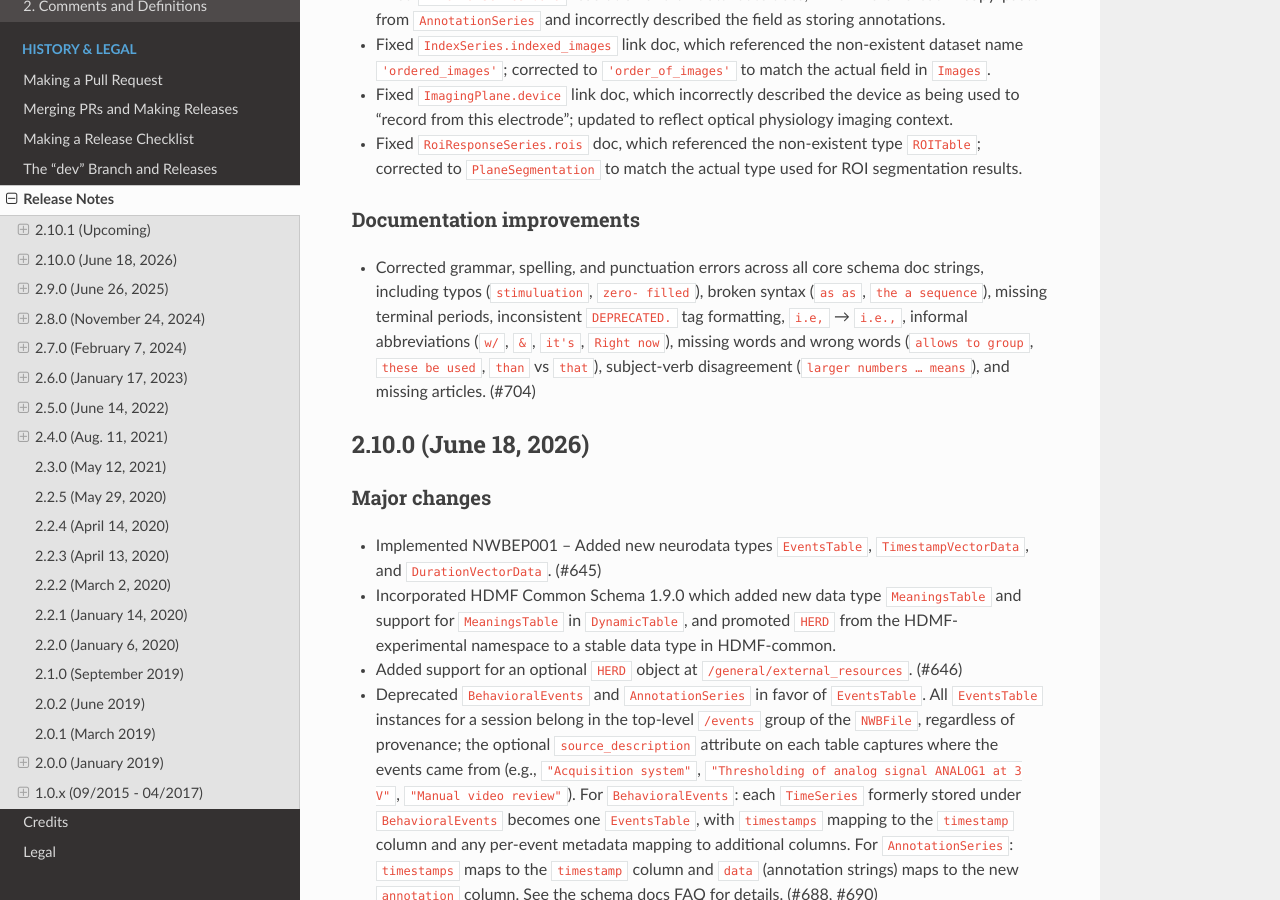
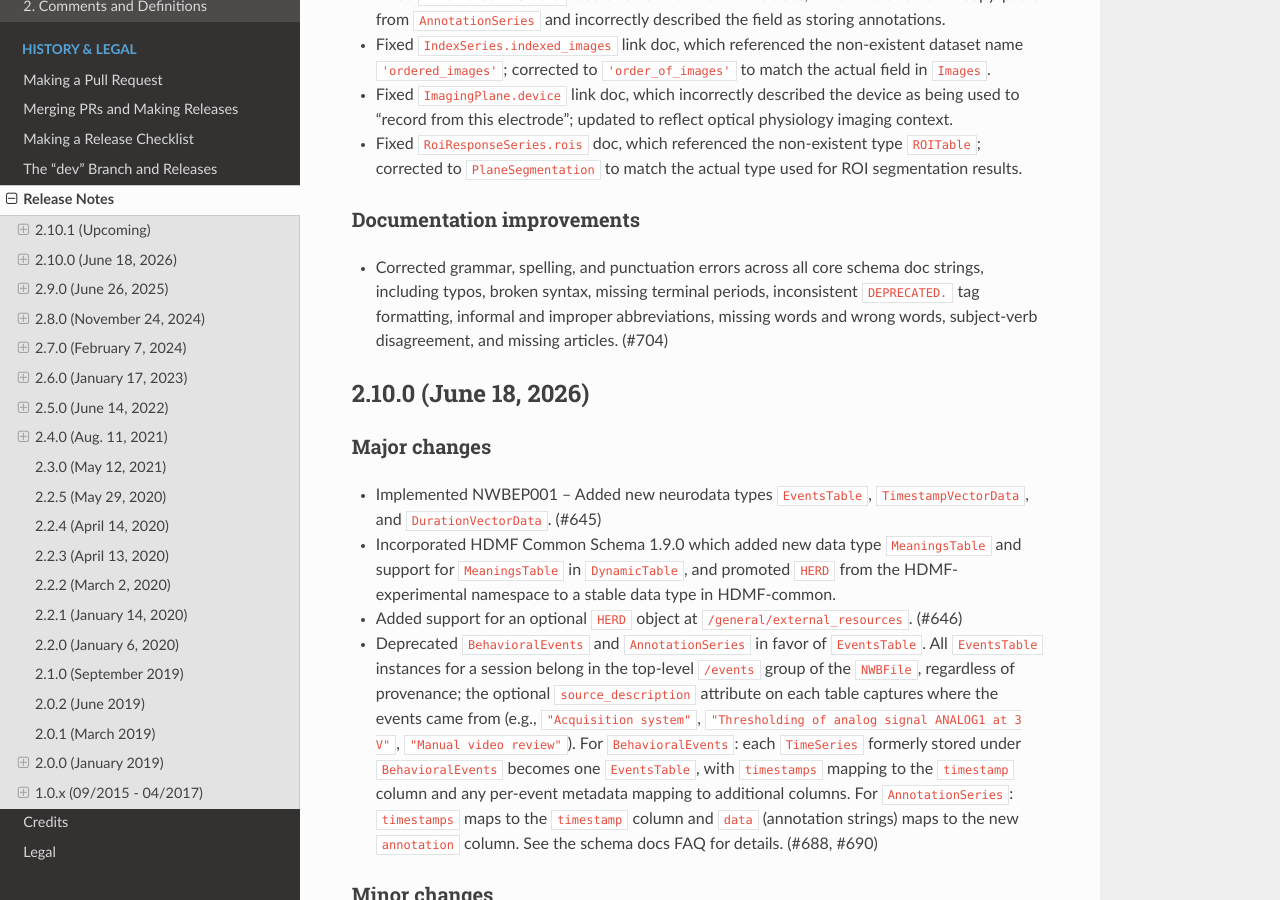
Before and after one commit to NeurodataWithoutBorders/nwb-schema, a Sphinx documentation site: the page built from docs/format/source/format_release_notes.rst, in a window 1280 px wide and 900 px high, scrolled down 333 px. Built offline with Sphinx 7.4.7 and the Read the Docs theme 3.1.0, drawn with Linux system fonts in a browser that asks for light colours.

Commit message:
Simplified changelog entry

```diff
--- a/docs/format/source/format_release_notes.rst
+++ b/docs/format/source/format_release_notes.rst
@@ -20,13 +20,11 @@ Bug fixes
   to ``PlaneSegmentation`` to match the actual type used for ROI segmentation results.
 
 Documentation improvements
-^^^^^^^^^^^^^^^^^^^^^^^^^^^
+^^^^^^^^^^^^^^^^^^^^^^^^^^
 - Corrected grammar, spelling, and punctuation errors across all core schema doc strings, including
-  typos (``stimuluation``, ``zero- filled``), broken syntax (``as as``, ``the a sequence``),
-  missing terminal periods, inconsistent ``DEPRECATED.`` tag formatting, ``i.e,`` → ``i.e.,``,
-  informal abbreviations (``w/``, ``&``, ``it's``, ``Right now``), missing words and wrong words
-  (``allows to group``, ``these be used``, ``than`` vs ``that``), subject-verb disagreement
-  (``larger numbers … means``), and missing articles. (#704)
+  typos, broken syntax, missing terminal periods, inconsistent ``DEPRECATED.`` tag formatting,
+  informal and improper abbreviations, missing words and wrong words, subject-verb disagreement, and
+  missing articles. (#704)
 
 2.10.0 (June 18, 2026)
 ----------------------
```
